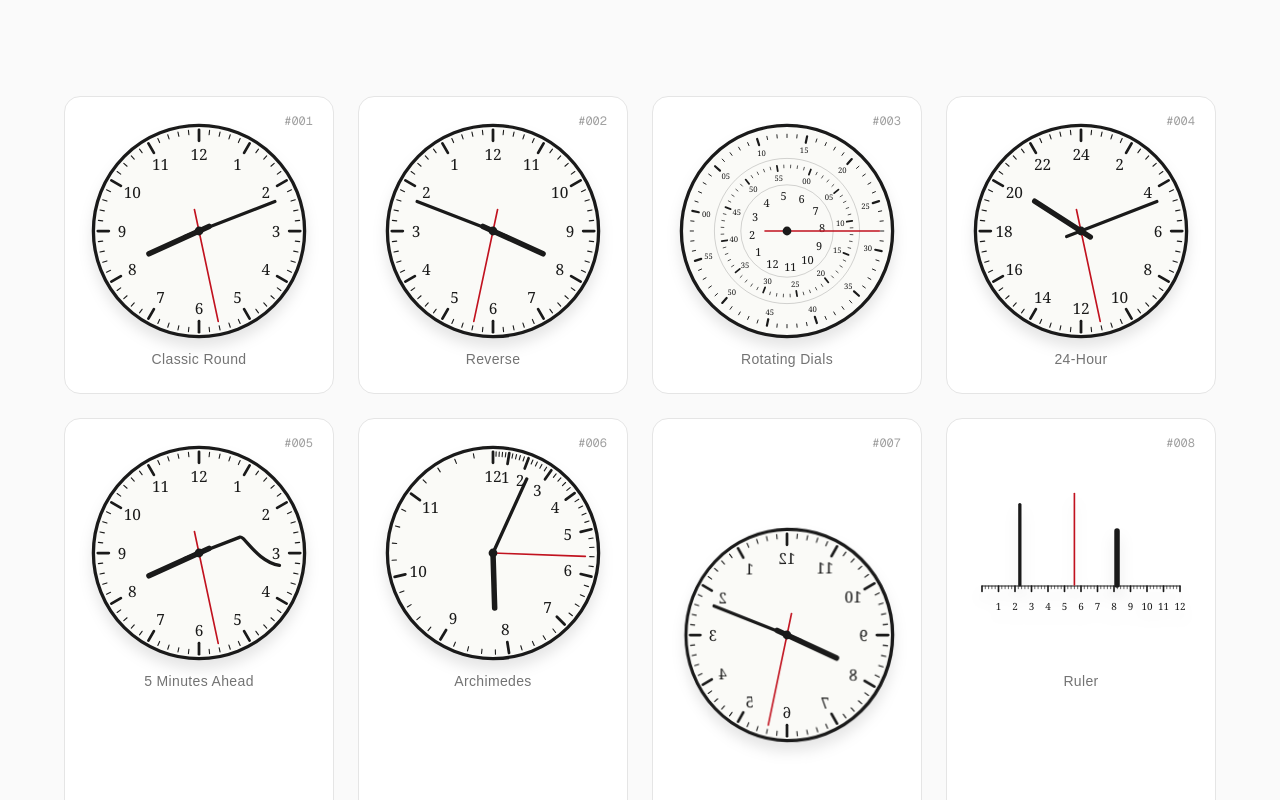
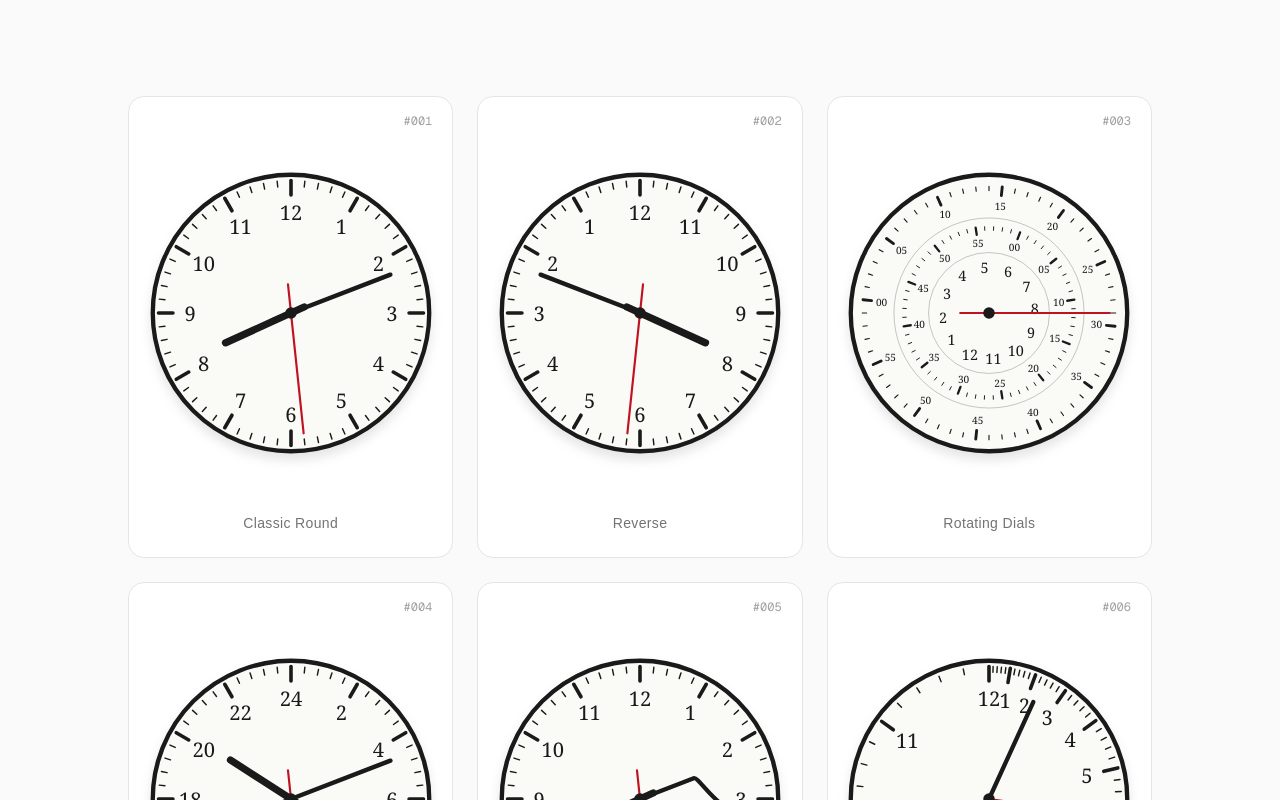
Before and after one commit to qing4132/clocks, a Next.js app: page / in a window 1280 px wide. Shown: the top 800 px of the page. Built offline with nearby package versions, Linux system fonts and the light colour scheme.

Commit message:
Revert homepage grid to 3 columns with scale-75 thumbnails

```diff
--- a/src/app/page.tsx
+++ b/src/app/page.tsx
@@ -4,8 +4,8 @@ import { clocks } from "@/clocks/registry";
 export default function Home() {
   return (
     <main className="min-h-screen bg-neutral-50 text-neutral-900 px-6 py-16 sm:py-24">
-      <div className="max-w-6xl mx-auto">
-        <section className="grid grid-cols-1 sm:grid-cols-2 lg:grid-cols-3 xl:grid-cols-4 gap-6">
+      <div className="max-w-5xl mx-auto">
+        <section className="grid grid-cols-1 sm:grid-cols-2 lg:grid-cols-3 gap-6">
           {clocks.map(({ slug, nameEn, Component }, idx) => (
             <Link
               key={slug}
@@ -15,8 +15,10 @@ export default function Home() {
               <span className="absolute top-4 right-5 font-mono text-xs text-neutral-400 tabular-nums">
                 #{String(idx + 1).padStart(3, "0")}
               </span>
-              <div className="aspect-square w-full flex items-center justify-center [&_svg]:w-full [&_svg]:h-full">
-                <Component />
+              <div className="aspect-square flex items-center justify-center">
+                <div className="scale-75 origin-center">
+                  <Component />
+                </div>
               </div>
               <div className="mt-2 text-center text-sm text-neutral-500 tracking-wide">
                 {nameEn}
```
